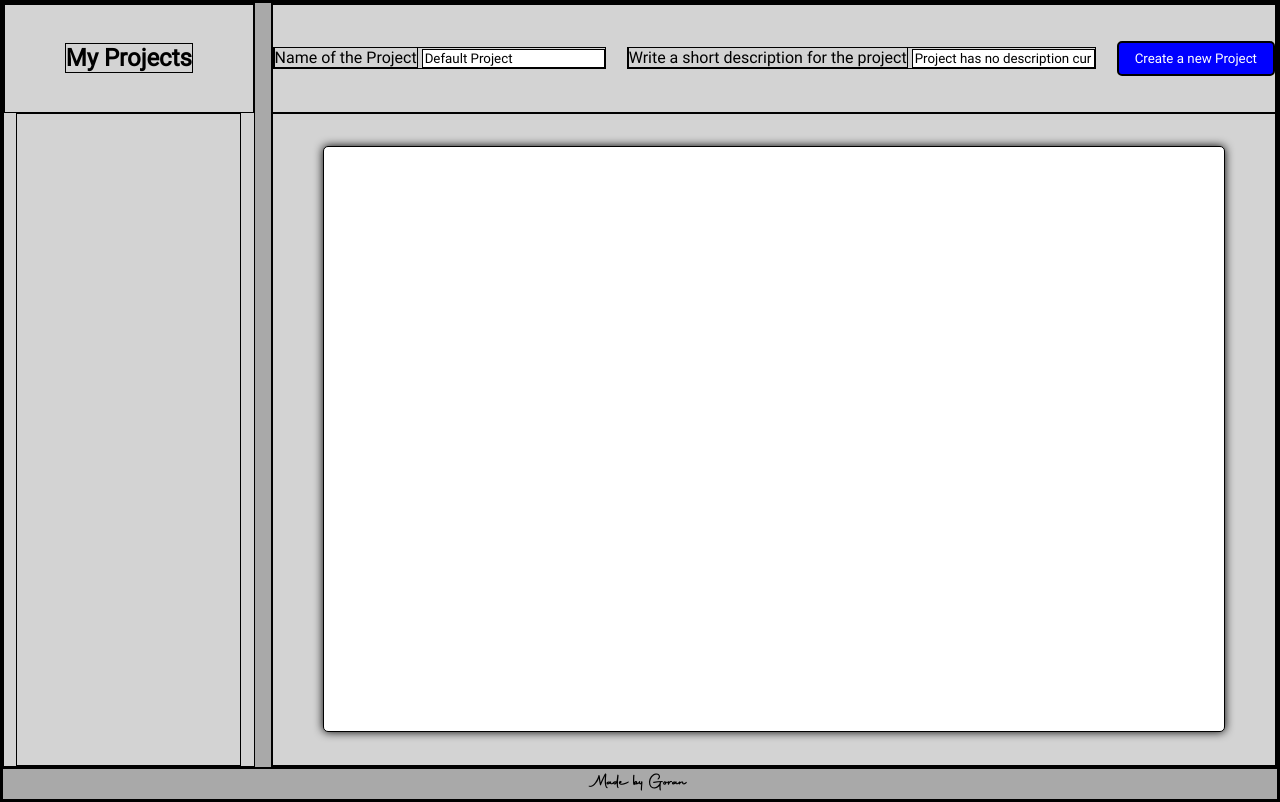
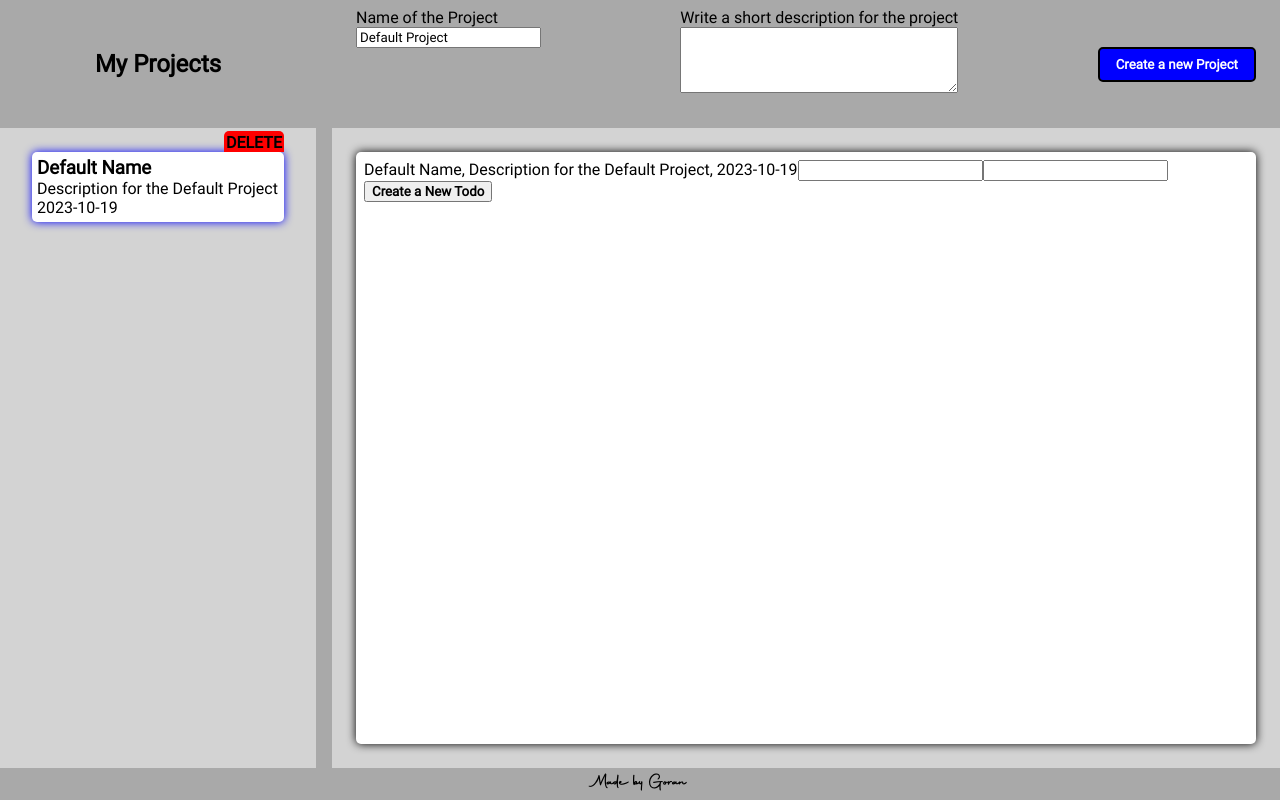
Before and after one commit to goran1010/Todo-list, a website built with webpack: page src/template.html in a window 1280 px wide. Built offline with nearby package versions, Linux system fonts and the light colour scheme.

Commit message:
Trying to fix the last bug

```diff
--- a/src/index.js
+++ b/src/index.js
@@ -2,13 +2,32 @@ import "./style.css";
 import "./fonts/Autography.otf";
 import "./fonts/Roboto-Regular.ttf";
 
-import { format } from "date-fns";
+import Todo from "./scripts/todo";
 import Project from "./scripts/project";
 import updateCurrentProjectDisplay from "./scripts/updateCurrentProjectDisplay";
 import updateAllProjectsDisplay from "./scripts/updateAllProjectsDisplay";
+import createDefaultProject from "./scripts/createDefaultProject";
 
-const allProjects = [];
-let projectID;
+let allProjects = [];
+
+if (
+  localStorage.getItem("allProjects") &&
+  JSON.parse(localStorage.getItem("allProjects")).length != 0
+) {
+  allProjects = JSON.parse(localStorage.getItem("allProjects"));
+  allProjects.forEach((project) => {
+    // project.createNewTodo = function (name, description) {
+    //   let newTodo = new Todo(name, description);
+    //   this.allTodos.push(newTodo);
+    // };
+    project = new Project(project.projectName, project.projectDescription);
+  });
+  updateAllProjectsDisplay(allProjects);
+  updateCurrentProjectDisplay(allProjects);
+} else {
+  console.log("create Default Project");
+  createDefaultProject(allProjects);
+}
 
 const createNewProjectButton = document.querySelector(`header button`);
 const newProjectNameInput = document.querySelector(`header input#project-name`);
@@ -18,7 +37,7 @@ newProjectNameInput.addEventListener(`keyup`, () => {
 });
 
 const newProjectDescriptionInput = document.querySelector(
-  `header input#project-description`
+  `header textarea#project-description`
 );
 let newProjectDescription = newProjectDescriptionInput.value;
 newProjectDescriptionInput.addEventListener(`keyup`, () => {
@@ -26,18 +45,13 @@ newProjectDescriptionInput.addEventListener(`keyup`, () => {
 });
 
 createNewProjectButton.addEventListener(`click`, () => {
-  if (projectID === undefined) {
-    projectID = 0;
-  } else {
-    projectID++;
-  }
-  let newProject = new Project(
-    newProjectName,
-    newProjectDescription,
-    projectID
-  );
+  let newProject = new Project(newProjectName, newProjectDescription);
+
   allProjects.forEach((project) => (project.isViewed = false));
   allProjects.push(newProject);
+
+  localStorage.setItem("allProjects", JSON.stringify(allProjects));
+
   updateCurrentProjectDisplay(allProjects);
   updateAllProjectsDisplay(allProjects);
   newProjectNameInput.value = "";
--- /dev/null
+++ b/src/scripts/createDefaultProject.js
@@ -0,0 +1,14 @@
+import Project from "./project";
+import updateAllProjectsDisplay from "./updateAllProjectsDisplay";
+import updateCurrentProjectDisplay from "./updateCurrentProjectDisplay";
+
+export default function createDefaultProject(allProjects) {
+  let newProject = new Project(
+    "Default Name",
+    "Description for the Default Project"
+  );
+  allProjects.forEach((project) => (project.isViewed = false));
+  allProjects.push(newProject);
+  updateCurrentProjectDisplay(allProjects);
+  updateAllProjectsDisplay(allProjects);
+}
--- a/src/scripts/project.js
+++ b/src/scripts/project.js
@@ -1,12 +1,12 @@
 import Todo from "./todo.js";
+import { format } from "date-fns";
 
 export default class Project {
-  constructor(newProjectName, newProjectDescription, projectID) {
+  constructor(newProjectName, newProjectDescription) {
     this.projectName = newProjectName;
     this.projectDescription = newProjectDescription;
-    this.projectDateCreated = new Date();
+    this.projectDateCreated = format(new Date(), "yyyy-MM-dd");
     this.allTodos = [];
-    this.projectID = projectID;
     this.isViewed = true;
   }
   createNewTodo(name, description) {
--- a/src/scripts/updateAllProjectsDisplay.js
+++ b/src/scripts/updateAllProjectsDisplay.js
@@ -1,3 +1,4 @@
+import { format } from "date-fns";
 import updateCurrentProjectDisplay from "./updateCurrentProjectDisplay";
 
 export default function updateAllProjectsDisplay(allProjects) {
@@ -9,15 +10,21 @@ export default function updateAllProjectsDisplay(allProjects) {
 
   allProjects.forEach((project, index) => {
     const projectCard = document.createElement(`div`);
-    const projectName = document.createElement(`h1`);
+    const projectName = document.createElement(`h3`);
     const projectDescription = document.createElement(`p`);
     const deleteProjectButton = document.createElement(`div`);
-    const showProjectID = document.createElement(`div`);
+    const projectDateCreated = document.createElement(`div`);
 
-    deleteProjectButton.textContent = "x";
+    if (project.isViewed) {
+      projectCard.classList.add("viewing");
+    }
+
+    deleteProjectButton.textContent = "DELETE";
+    deleteProjectButton.classList.add("delete-project");
     deleteProjectButton.addEventListener(`click`, (event) => {
       event.stopPropagation();
       allProjects.splice(index, 1);
+      localStorage.setItem("allProjects", JSON.stringify(allProjects));
       updateAllProjectsDisplay(allProjects);
 
       updateCurrentProjectDisplay(allProjects);
@@ -25,18 +32,20 @@ export default function updateAllProjectsDisplay(allProjects) {
 
     projectName.textContent = project.projectName;
     projectDescription.textContent = project.projectDescription;
-    showProjectID.textContent = project.projectID;
+    projectDateCreated.textContent = `${project.projectDateCreated}`;
 
+    projectCard.classList.add("project-card");
     projectCard.appendChild(deleteProjectButton);
     projectCard.appendChild(projectName);
     projectCard.appendChild(projectDescription);
-    projectCard.appendChild(showProjectID);
+    projectCard.appendChild(projectDateCreated);
 
     projectCard.addEventListener(`click`, () => {
       allProjects.forEach((project) => {
         project.isViewed = false;
       });
       project.isViewed = true;
+      updateAllProjectsDisplay(allProjects);
       updateCurrentProjectDisplay(allProjects);
     });
     document.querySelector(`.aside-projects`).appendChild(projectCard);
--- a/src/scripts/updateCurrentProjectDisplay.js
+++ b/src/scripts/updateCurrentProjectDisplay.js
@@ -5,11 +5,10 @@ export default function updateCurrentProjectDisplay(allProjects) {
       .removeChild(document.querySelector(`.content`).firstChild);
   }
 
-  let currentProject = allProjects.find((project) => project.isViewed === true);
+  let currentProject = allProjects.find((project) => project.isViewed);
   if (!currentProject) {
     return;
   }
-
   const newTodoNameInput = document.createElement(`input`);
   const newTodoDescriptionInput = document.createElement(`input`);
   const cards = document.createElement(`div`);
@@ -21,7 +20,7 @@ export default function updateCurrentProjectDisplay(allProjects) {
       newTodoNameInput.value,
       newTodoDescriptionInput.value
     );
-
+    localStorage.setItem("allProjects", JSON.stringify(allProjects));
     updateCurrentProjectDisplay(allProjects);
   });
   createNewTodoButton.textContent = `Create a New Todo`;
@@ -47,6 +46,7 @@ export default function updateCurrentProjectDisplay(allProjects) {
     deleteTodoButton.textContent = "x";
     deleteTodoButton.addEventListener(`click`, () => {
       currentProject.allTodos.splice(index, 1);
+      localStorage.setItem("allProjects", JSON.stringify(allProjects));
       updateCurrentProjectDisplay(allProjects);
     });
 
--- a/src/style.css
+++ b/src/style.css
@@ -10,9 +10,10 @@
 * {
   font-family: "Roboto", Arial, Helvetica, sans-serif;
   margin: 0;
-  box-sizing: border-box;
-
-  border: 1px solid black;
+  box-sizing: content-box;
+}
+button {
+  font-weight: bold;
 }
 body {
   height: 100vh;
@@ -23,28 +24,36 @@ main {
   gap: 1rem;
   flex: 1;
   display: grid;
-  grid-template-columns: 1fr 4fr;
+  grid-template-columns: 1fr 3fr;
   background-color: darkgrey;
 }
 header {
+  background-color: darkgray;
   display: flex;
   flex-wrap: wrap;
-  align-items: center;
+  align-items: stretch;
   justify-content: space-between;
+  padding: 0.5rem 1.5rem;
 }
 header > button {
+  align-self: center;
   color: white;
   background-color: blue;
   border: 2px solid black;
   border-radius: 5px;
   padding: 0.5rem 1rem;
 }
+header > button:active {
+  background-color: rgb(105, 160, 179);
+  border: 2px solid gray;
+}
 aside {
   background-color: lightgray;
   display: grid;
-  grid-template-rows: 1fr 6fr;
+  grid-template-rows: 1fr 5fr;
 }
 .aside-upper {
+  background-color: darkgray;
   display: grid;
   align-items: center;
   justify-content: center;
@@ -53,22 +62,30 @@ aside {
   overflow-y: auto;
   display: flex;
   flex-direction: column;
-  width: 90%;
-  justify-self: center;
+  justify-self: stretch;
+  gap: 1.5rem;
+  padding: 1.5rem 0;
 }
 .right {
   background-color: lightgray;
   display: grid;
-  grid-template-rows: 1fr 6fr;
+  grid-template-rows: 1fr 5fr;
+}
+.name,
+.description {
+  display: flex;
+  flex-direction: column;
 }
 .content {
   display: flex;
   justify-content: center;
   align-items: center;
+  padding: 2rem 1.5rem;
 }
 .cards {
-  width: 90%;
-  height: 90%;
+  padding: 0.5rem;
+  height: 100%;
+  width: 100%;
   border-radius: 5px;
   box-shadow: 0 0 10px black;
   background-color: white;
@@ -83,3 +100,33 @@ footer {
   font-family: "Autography", Arial, Helvetica, sans-serif;
   font-weight: bold;
 }
+.project-card {
+  background-color: white;
+  border-radius: 5px;
+  box-shadow: 0 0 10px black;
+  padding: 5px;
+  margin: 0 2rem;
+  display: flex;
+  flex-direction: column;
+  position: relative;
+}
+.project-card:hover {
+  cursor: pointer;
+}
+.viewing {
+  box-shadow: 0 0 10px blue;
+}
+.delete-project {
+  position: absolute;
+  cursor: pointer;
+  background-color: red;
+  font-weight: bold;
+  top: -1.3rem;
+  right: 0;
+  border-radius: 5px 5px 0 0;
+  padding: 2px 2px 0 2px;
+}
+.delete-project:active {
+  background-color: rgb(248, 94, 94);
+  color: darkgrey;
+}
--- a/src/template.html
+++ b/src/template.html
@@ -9,7 +9,7 @@
     <main>
       <aside>
         <div class="aside-upper">
-          <h2>My Projects</h2>
+          <h1>My Projects</h1>
         </div>
         <div class="aside-projects"></div>
       </aside>
@@ -28,11 +28,12 @@
             <label for="project-description"
               >Write a short description for the project</label
             >
-            <input
-              type="text"
+            <textarea
               value="Project has no description currently"
               id="project-description"
-            />
+              rows="4"
+            >
+            </textarea>
           </div>
           <button>Create a new Project</button>
         </header>
```
